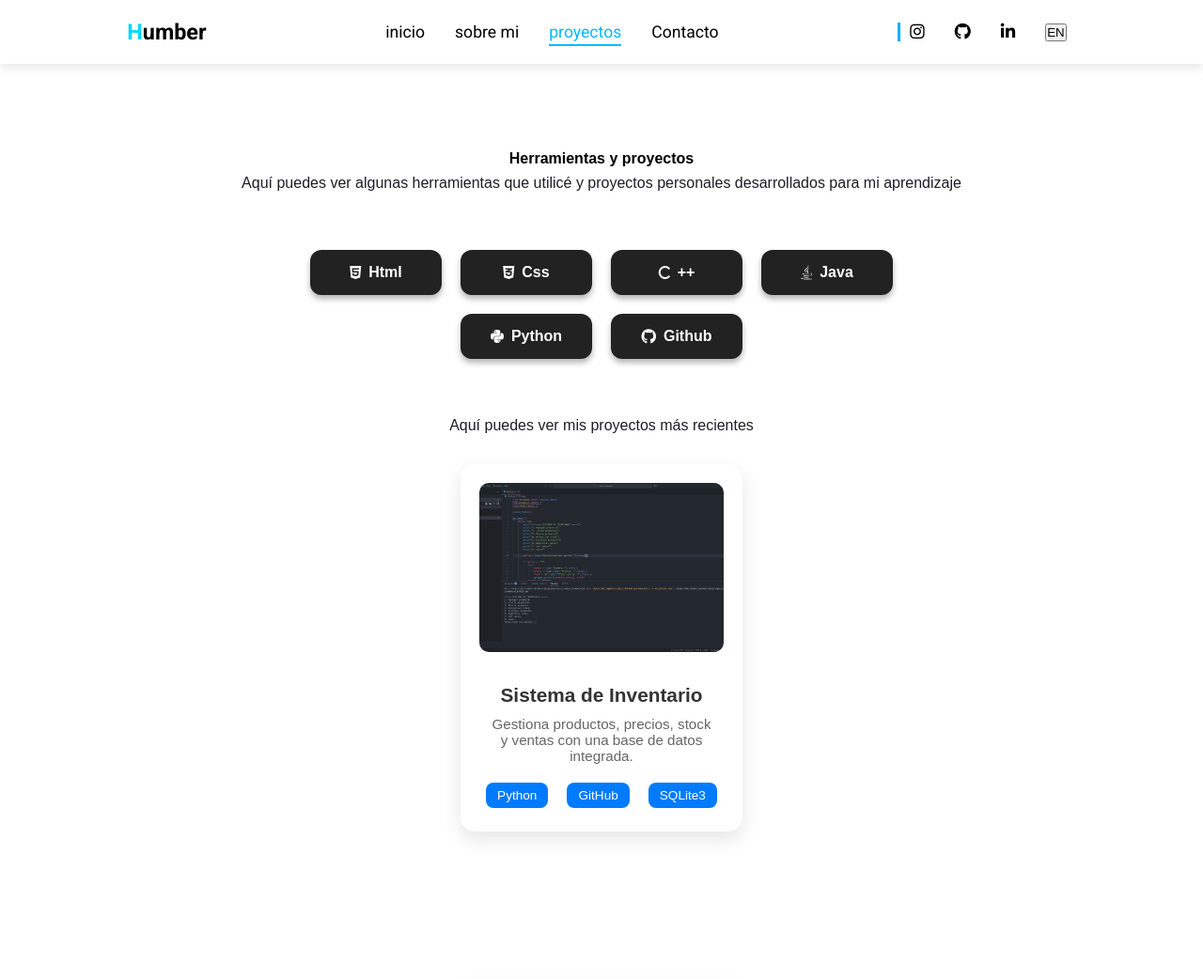
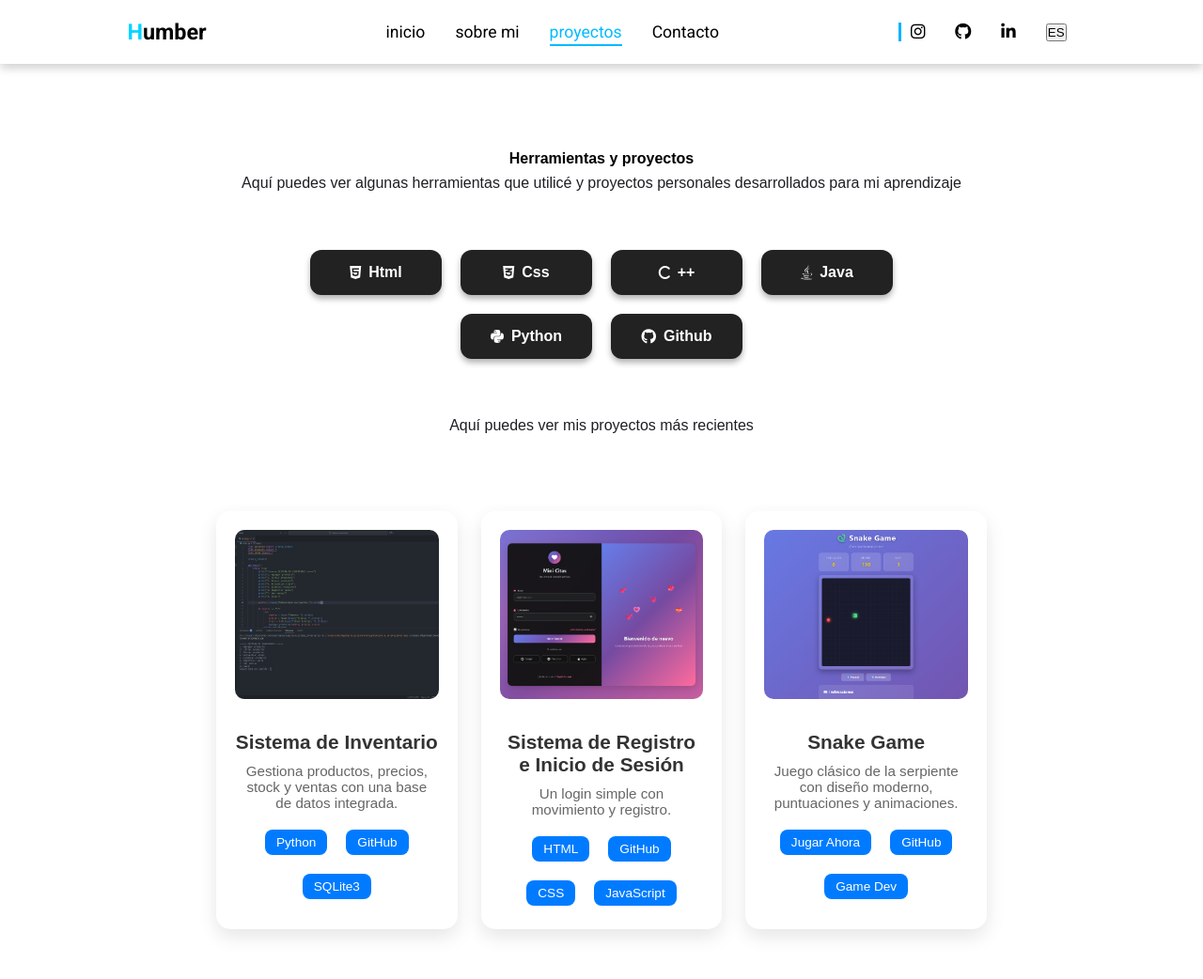
Before and after one commit to humberto325/humberto325, a plain HTML site: page project.html in a window 1280 px wide. Shown: the top 1042 px of the page at 94% size. Drawn offline with Linux system fonts and the light colour scheme; a web font is replaced by a local one.

Commit message:
agrego_juego_snake

```diff
--- a/project.html
+++ b/project.html
@@ -1,3 +1,47 @@
+<!DOCTYPE html>
+<html lang="en">
+<head>
+    <meta charset="UTF-8">
+    <meta name="viewport" content="width=device-width, initial-scale=1.0">
+    <title>My portfolio</title>
+    <link rel="preconnect" href="https://fonts.googleapis.com">
+    <link rel="preconnect" href="https://fonts.gstatic.com" crossorigin>
+    <link href="https://fonts.googleapis.com/css2?family=Montserrat:ital,wght@0,100..900;1,100..900&family=Open+Sans:wght@300..800&family=Playfair+Display:wght@400..900&family=Raleway:ital,wght@0,100..900;1,100..900&family=Roboto+Mono:ital,wght@0,100..700;1,100..700&family=Roboto:ital,wght@0,100..900;1,100..900&family=Unbounded:wght@200..900&display=swap" rel="stylesheet">
+    <link rel="stylesheet" href="https://cdnjs.cloudflare.com/ajax/libs/font-awesome/6.4.0/css/all.min.css">
+    <link rel="stylesheet" href="style.css">
+</head>
+<body>
+    <header>
+        <div class="logo">
+            <h3><span>H</span>umber</h3>
+        </div>
+        <div class="menu-toggle" id="menu-toggle">
+            <i class="fa-solid fa-bars"></i>
+        </div>
+        <ul class="header-list">
+            <li><a href="index.html" class="fade-link" data-link data-i18n="nav.home">inicio</a></li>
+            <li><a href="about.html" class="fade-link" data-link data-i18n="nav.about">sobre mi </a></li>
+            <li><a href="project.html" class="fade-link" data-link data-i18n="nav.projects">proyectos</a></li>
+            <li><a href="contact.html" class="fade-link" data-link data-i18n="nav.contact">Contacto</a></li>
+        </ul>
+        <ul class="header-list-icon">
+            <li><a href="#"><i class="fa-brands fa-instagram"></i></a></li>
+            <li><a href="#"><i class="fa-brands fa-github"></i></a></li>
+            <li><a href="#"><i class="fa-brands fa-linkedin-in"></i></a></li>
+            <li><button id="language-toggle" class="lang-btn">ES</button></li>
+        </ul>
+    </header>
+
+    <div class="slide-menu" id="slide-menu">
+        <ul>
+            <li><a href="index.html" data-i18n="nav.home">Home</a></li>
+            <li><a href="about.html" data-i18n="nav.about">About</a></li>
+            <li><a href="project.html" data-i18n="nav.projects">Projects</a></li>
+            <li><a href="contact.html" data-i18n="nav.contact">Contact</a></li>
+        </ul>
+    </div>
+
+
 <!DOCTYPE html>
 <html lang="en">
 <head>
@@ -63,6 +107,7 @@
         </div>
 
 
+        <div class="projects-container">
             <div class="project-card">
                 <img src="images/Captura de pantalla 2025-11-18 140813.png" alt="Sistema Inventario">
                 <h3 data-i18n="project.card1.title">Sistema de Inventario</h3>
@@ -73,11 +118,9 @@
                     <a href="#">SQLite3</a>
                 </div>
             </div>
-        </div>
-    </section>
 
-    <div class="project-card">
-                <img src="images/login.png" alt="Sistema Inventario">
+            <div class="project-card">
+                <img src="images/login.png" alt="Sistema Login">
                 <h3 data-i18n="project.card2.title">Login and Register system</h3>
                 <p data-i18n="project.card2.desc">Un login simple con movimiento y registro.</p>
                 <div class="tech-buttons">
@@ -87,6 +130,17 @@
                     <a href="#">JavaScript</a>
                 </div>
             </div>
+
+            <div class="project-card">
+                <img src="images/snake-game-preview.png" alt="Snake Game">
+                <h3 data-i18n="project.card3.title">Snake Game</h3>
+                <p data-i18n="project.card3.desc">Juego clásico de la serpiente con diseño moderno, puntuaciones y animaciones.</p>
+                <div class="tech-buttons">
+                    <a href="snake-game.html">Jugar Ahora</a>
+                    <a href="https://github.com/humberto325" target="_blank">GitHub</a>
+                    <a href="#">Game Dev</a>
+                </div>
+            </div>
         </div>
     </section>
 
```
Also changed, not shown: images/snake-game-preview.png (added).
